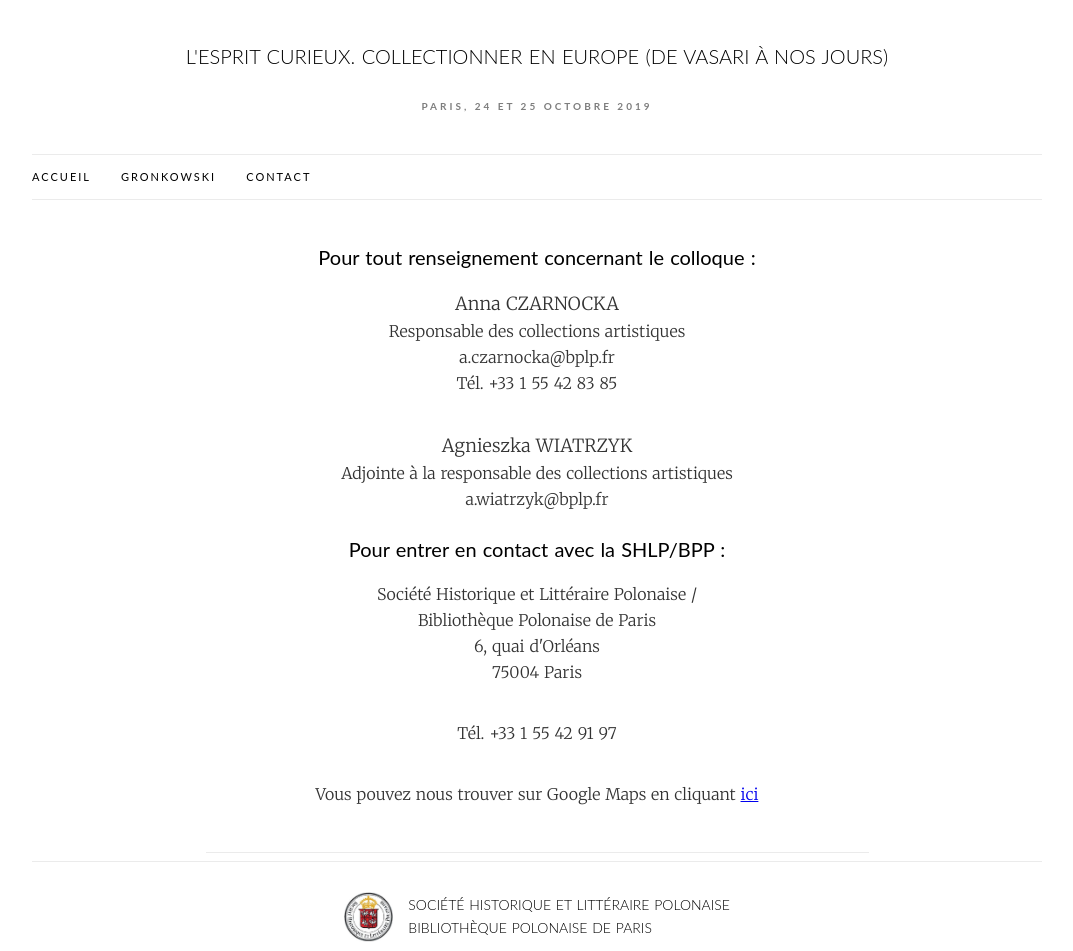
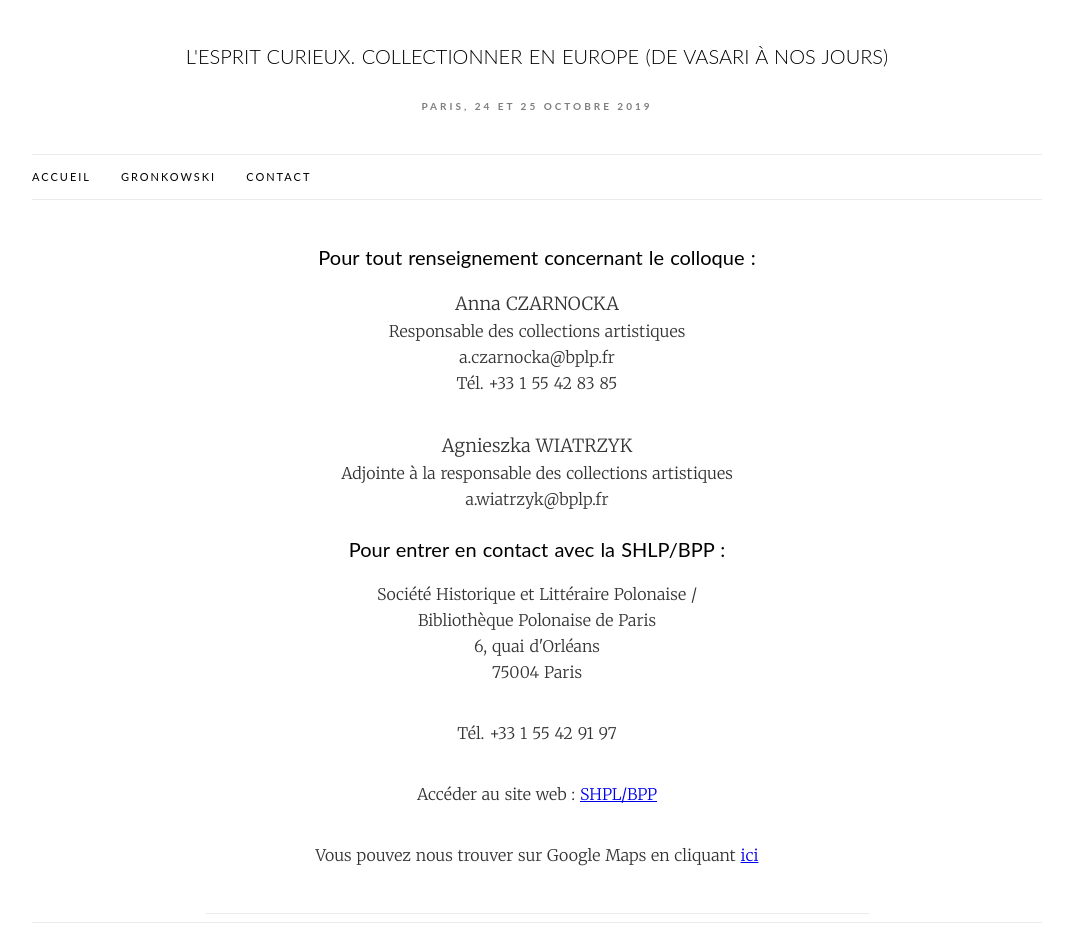
Before and after one commit to mustsee/lespritcurieux, a Nuxt app: page /contact in a window 1280 px wide. Shown: the top 951 px of the page, without its empty margins (103-1176 px from the left). Built offline with nearby package versions, Linux system fonts and the light colour scheme.

Commit message:
add link on contact page to SHLP/BPP

```diff
--- a/package.json
+++ b/package.json
@@ -1,7 +1,7 @@
 {
   "name": "lespritcurieux",
   "version": "1.0.0",
-  "description": "Site consacré au colloque l&#39;esprit curieux",
+  "description": "Colloque - l&#39;esprit curieux. Collectionner en Europe (de Vasari à nos jours). Paris, 24 et 25 obtobre 2O19",
   "author": "thomas.sypniewski@gmail.com",
   "private": true,
   "scripts": {
--- a/pages/contact/index.vue
+++ b/pages/contact/index.vue
@@ -22,6 +22,12 @@
         </p>
         <p>
             Tél. +33 1 55 42 91 97
+        </p>
+        <p>Accéder au site web :
+            <a target="_blank" rel="noopener noreferrer"
+               href="http://www.bibliotheque-polonaise-paris-shlp.fr/">
+               SHPL/BPP
+            </a>
         </p>
         <p>Vous pouvez nous trouver sur Google Maps en cliquant
             <a target="_blank" rel="noopener noreferrer"
```
